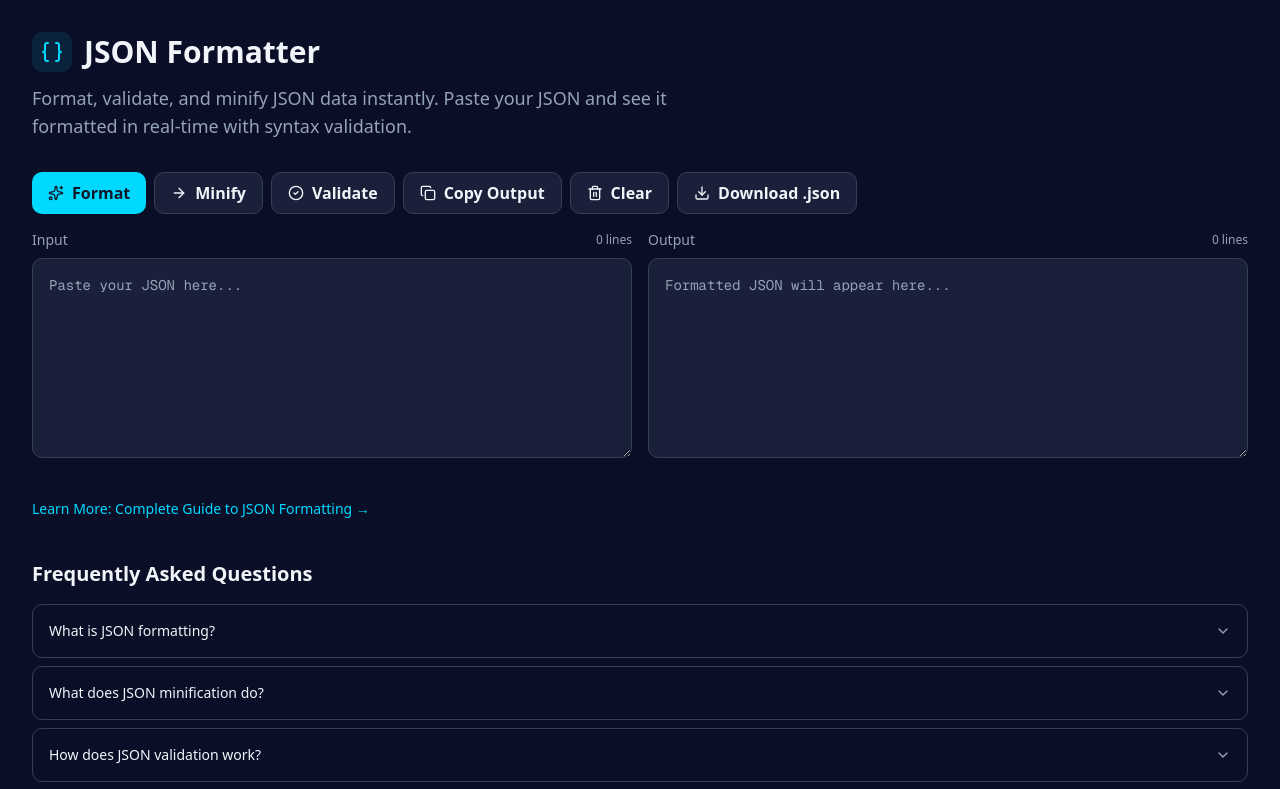
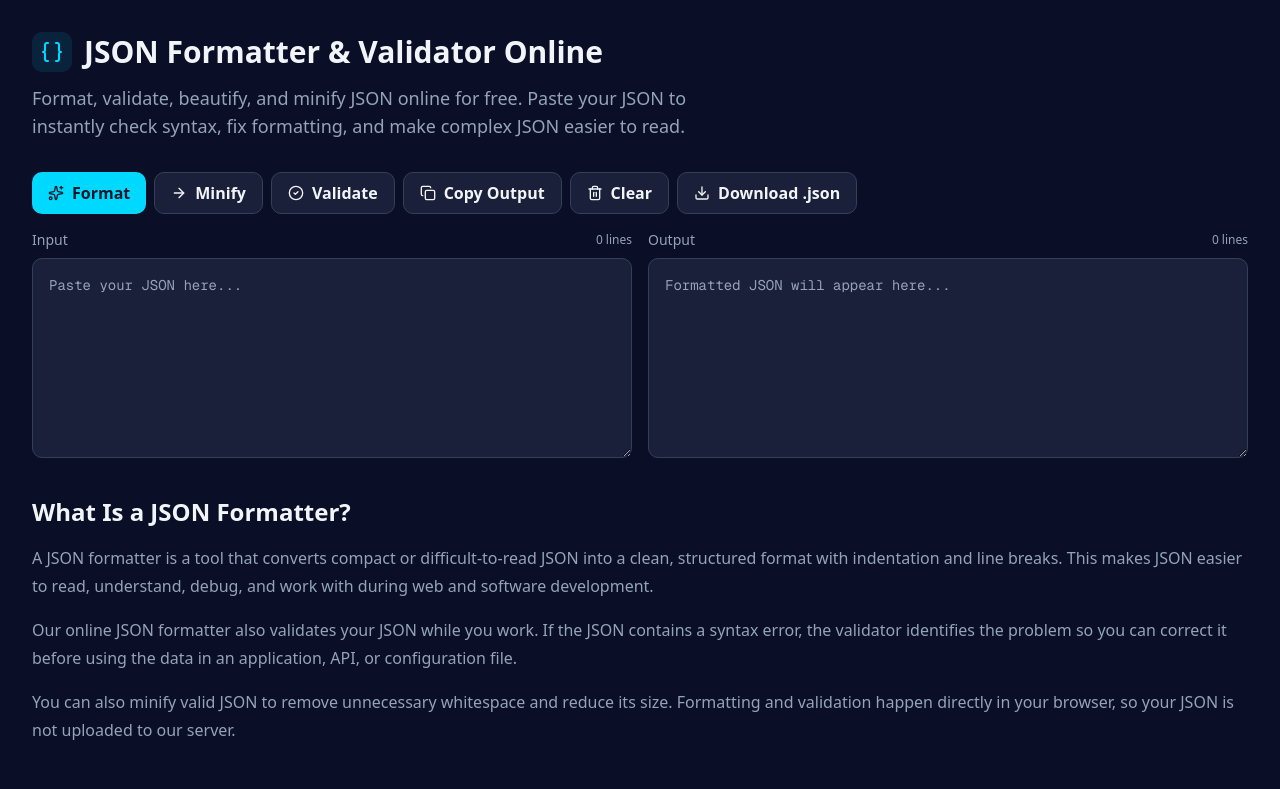
Before and after one commit to sammhzn/devtoolshub, a Next.js app: page /tools/json-formatter in a window 1280 px wide. Shown: the top 789 px of the page. Built offline with nearby package versions, Linux system fonts and the light colour scheme.

Commit message:
Improve JSON formatter SEO content

```diff
--- a/src/components/tools/JsonFormatter.tsx
+++ b/src/components/tools/JsonFormatter.tsx
@@ -163,10 +163,10 @@ export default function JsonFormatter() {
             <div className="p-2 rounded-lg bg-[#00D9FF]/10">
               <Braces className="h-6 w-6 text-[#00D9FF]" />
             </div>
-            <h1 className="text-3xl font-bold">JSON Formatter</h1>
+            <h1 className="text-3xl font-bold">JSON Formatter & Validator Online</h1>
           </div>
           <p className="text-[#94A3B8] text-lg max-w-2xl">
-            Format, validate, and minify JSON data instantly. Paste your JSON and see it formatted in real-time with syntax validation.
+             Format, validate, beautify, and minify JSON online for free. Paste your JSON to instantly check syntax, fix formatting, and make complex JSON easier to read.
           </p>
         </div>
 
@@ -276,6 +276,35 @@ export default function JsonFormatter() {
           </div>
         </div>
 
+        {/* JSON Formatter Guide */}
+<section className="mb-12">
+  <h2 className="text-2xl font-bold mb-4">
+    What Is a JSON Formatter?
+  </h2>
+
+  <div className="space-y-4 text-[#94A3B8] leading-7">
+    <p>
+      A JSON formatter is a tool that converts compact or difficult-to-read
+      JSON into a clean, structured format with indentation and line breaks.
+      This makes JSON easier to read, understand, debug, and work with during
+      web and software development.
+    </p>
+
+    <p>
+      Our online JSON formatter also validates your JSON while you work.
+      If the JSON contains a syntax error, the validator identifies the
+      problem so you can correct it before using the data in an application,
+      API, or configuration file.
+    </p>
+
+    <p>
+      You can also minify valid JSON to remove unnecessary whitespace and
+      reduce its size. Formatting and validation happen directly in your
+      browser, so your JSON is not uploaded to our server.
+    </p>
+  </div>
+</section>
+
         {/* Learn More */}
         <div className="mb-10">
           <button
```
